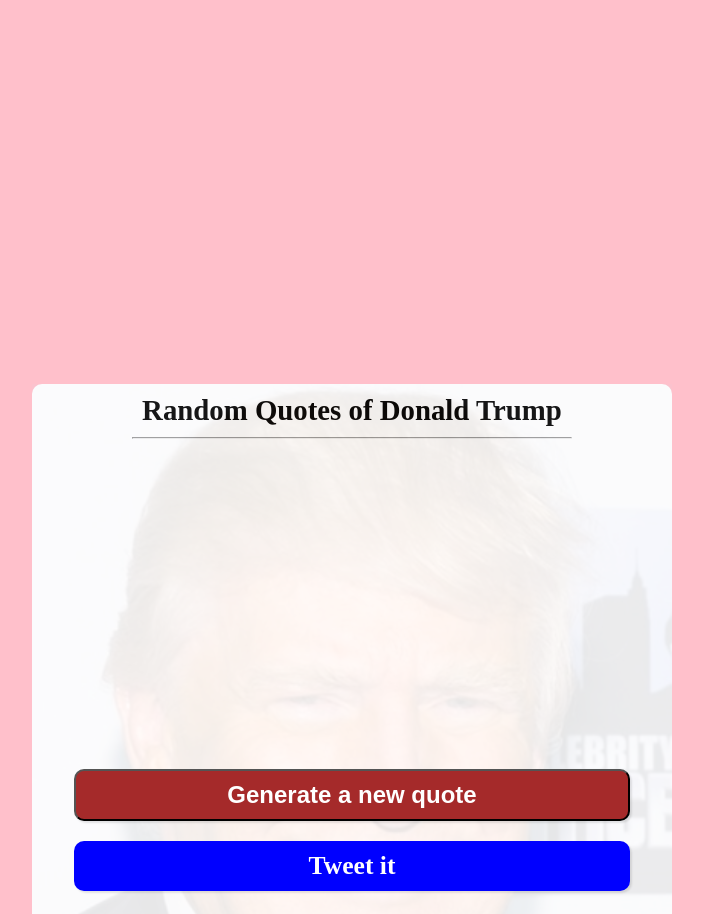
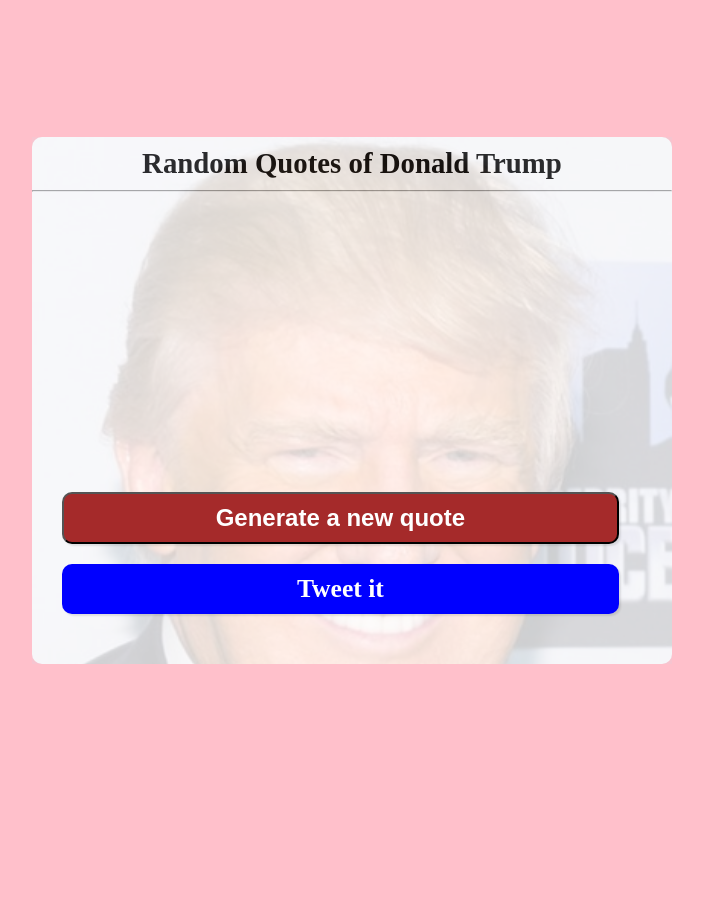
Before and after one commit to iriemena/Donald-Trump-Quotes, a plain HTML site: page index.html in a window 1280 px wide. Shown: the top 914 px of the page, without its empty margins (288-991 px from the left). After the commit the page ends 800 px from the top, so only its background shows below. Drawn offline with Linux system fonts and the light colour scheme; no server answers.

Commit message:
Trump git commit -m Trump git commit -m Trump

```diff
--- a/style.css
+++ b/style.css
@@ -3,23 +3,22 @@
 	margin: 0;
 	box-sizing: border-box;
 }
-html{
-  overflow-y: hidden;
-}
 body{
-	background: pink
+	background: pink;
+  background: pink;
+  height: 100vh;
+  min-height: 100vh;
+  display: flex;
+  flex-direction: column;
+  align-items: center;
+  justify-content: center;
 }
 .container{
-	display: flex;
-	justify-content: center;
-	align-items: center;
-	text-align: center;
-	flex-direction: column;
-	margin: 30% auto;
 	background: white;
 	width: 50%;
 	border-radius: 10px;
 	position: relative;
+  text-align: center;
 
 }
 
@@ -35,7 +34,7 @@ body{
 	left: 0;
 	right: 0;
 	bottom: 0;
-	opacity: 0.1;
+	opacity: 0.2;
 
 }
 
```
